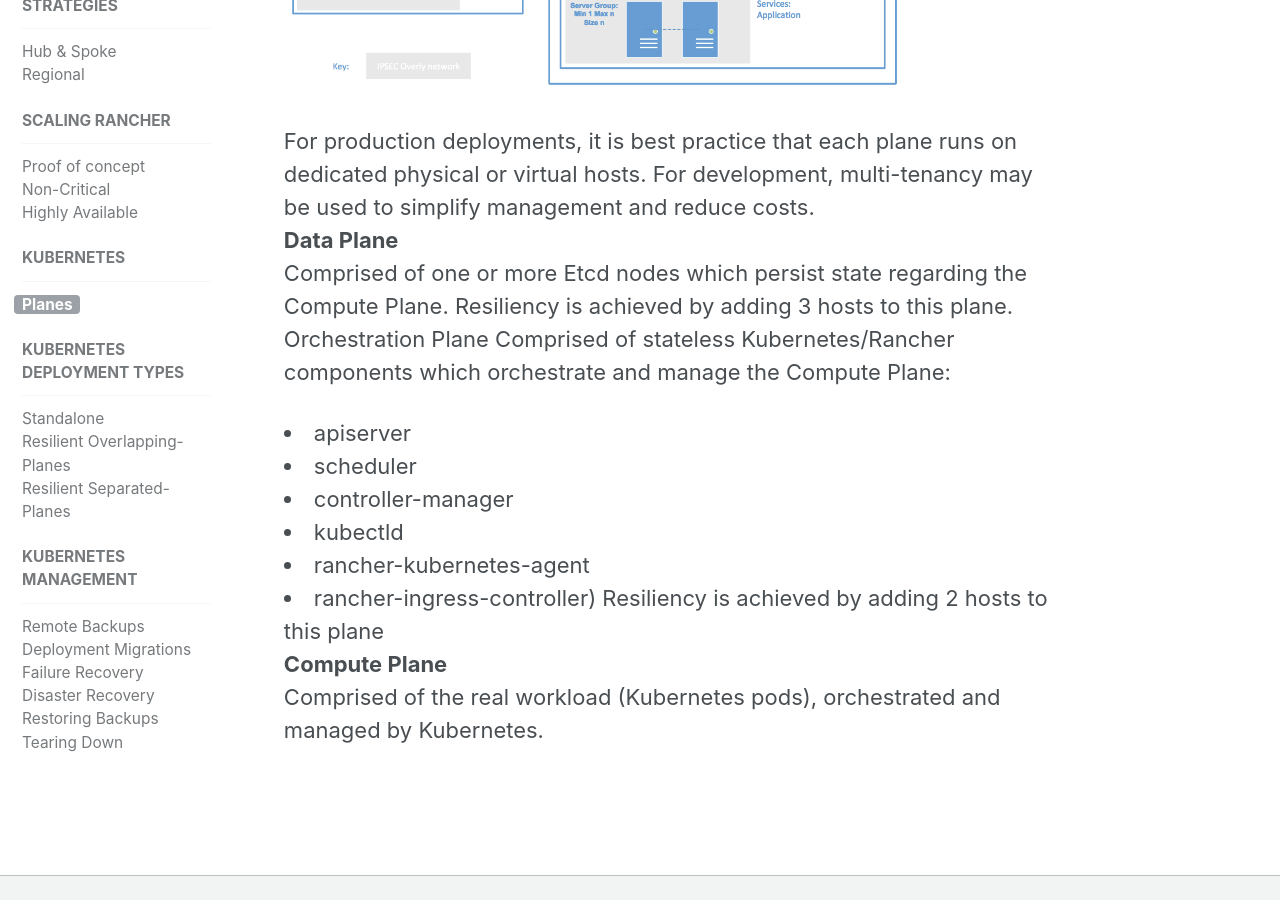
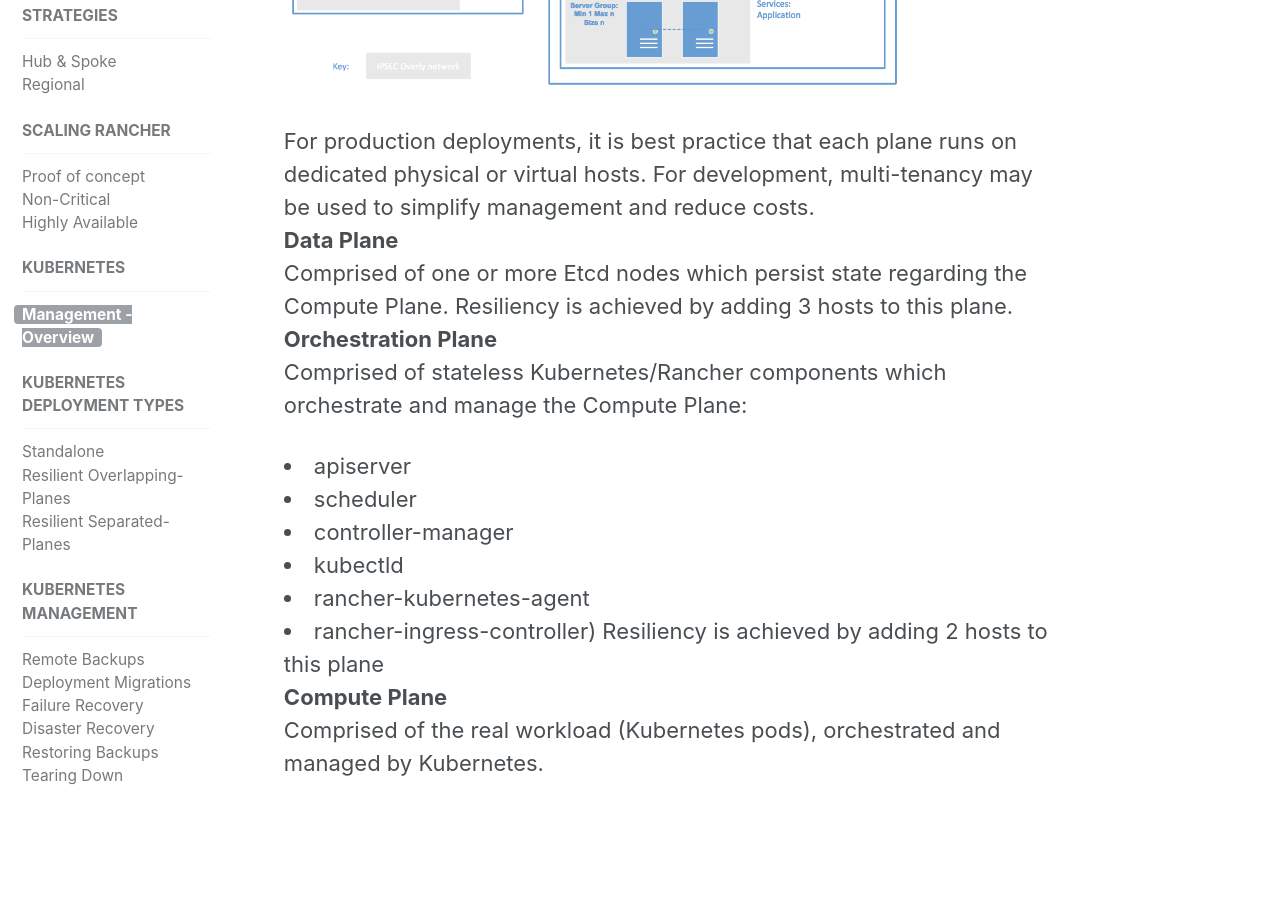
Before and after one commit to chrisurwin/bpg, a Jekyll site: the page built from _docs/k8soverview.md, in a window 1280 px wide and 900 px high, scrolled down 494 px. Built offline with Jekyll 4.4.1, drawn with Linux system fonts in a browser that asks for light colours.

Commit message:
format and rename in k8s

```diff
--- a/_data/navigation.yml
+++ b/_data/navigation.yml
@@ -18,8 +18,8 @@ docs:
 
   - title: Kubernetes
     children:
-      - title: "Planes"
-        url: /k8s/planes
+      - title: "Management - Overview"
+        url: /k8s/overview
 
   - title: Kubernetes Deployment Types
     children:
--- a/_docs/k8splanes.md
+++ b/_docs/k8soverview.md
@@ -2,7 +2,7 @@
 layout: single
 author_profile: true
 title: Kubernetes Setup & Management
-permalink: /k8s/planes
+permalink: /k8s/overview
 sidebar:
   nav: "docs"
 ---
@@ -11,8 +11,8 @@ sidebar:
 
 <p>For production deployments, it is best practice that each plane runs on dedicated physical or virtual hosts. For development, multi-tenancy may be used to simplify management and reduce costs.<br>
 <b>Data Plane</b><br>
-Comprised of one or more Etcd nodes which persist state regarding the Compute Plane. Resiliency is achieved by adding 3 hosts to this plane.
-Orchestration Plane
+Comprised of one or more Etcd nodes which persist state regarding the Compute Plane. Resiliency is achieved by adding 3 hosts to this plane.<br>
+<b>Orchestration Plane</b><br>
 Comprised of stateless Kubernetes/Rancher components which orchestrate and manage the Compute Plane:
 <li>apiserver</li>
 <li>scheduler</li>
```
Also changed, not shown: _docs/k8sresilientsp.md (+1 -1 lines).
